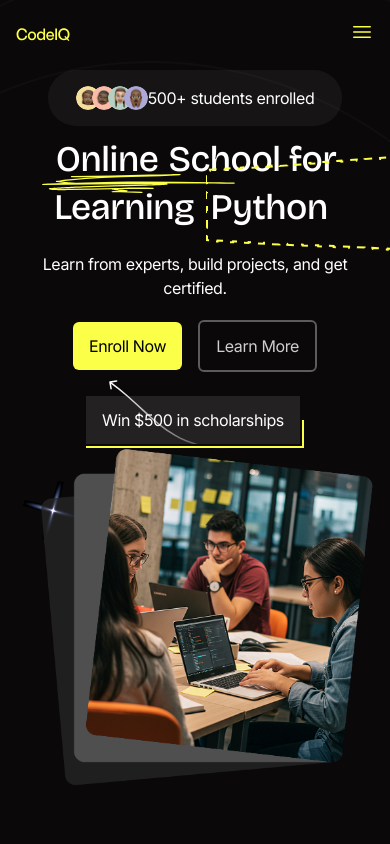
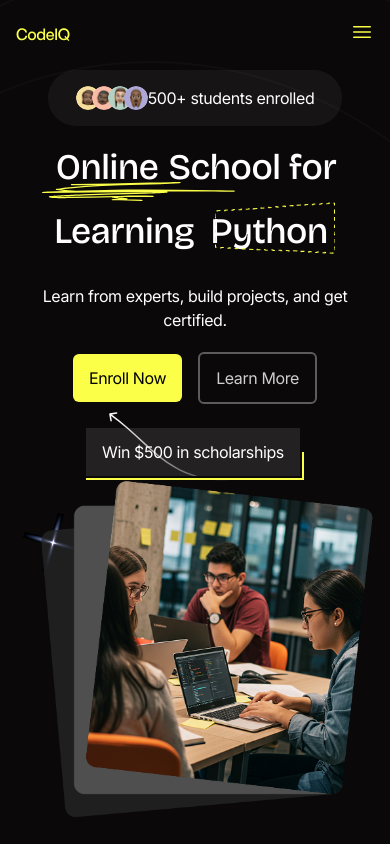
Before and after one commit to kodexthecreator/edtech-hero, a React (Vite) app: page / in a window 390 px wide. Built offline with nearby package versions, Linux system fonts and the light colour scheme.

Commit message:
Refactor Header component to use Icons for menu state and improve border visibility on mobile screens

```diff
--- a/src/Components/Header.jsx
+++ b/src/Components/Header.jsx
@@ -55,37 +55,7 @@ const Header = () => {
             className="text-white focus:outline-none transition-transform duration-300"
             aria-label={isOpen ? "CloseMenu" : "OpenMenu"}
           >
-            {isOpen ? (
-              <svg
-                xmlns="http://www.w3.org/2000/svg"
-                fill="none"
-                viewBox="0 0 24 24"
-                strokeWidth={1.5}
-                stroke="currentColor"
-                className="size-6 transition-transform duration-300 rotate-90"
-              >
-                <path
-                  strokeLinecap="round"
-                  strokeLinejoin="round"
-                  d="M6 18 18 6M6 6l12 12"
-                />
-              </svg>
-            ) : (
-              <svg
-                xmlns="http://www.w3.org/2000/svg"
-                fill="none"
-                viewBox="0 0 24 24"
-                strokeWidth={1.5}
-                stroke="currentColor"
-                className="size-6 text-primary transition-transform duration-300"
-              >
-                <path
-                  strokeLinecap="round"
-                  strokeLinejoin="round"
-                  d="M3.75 6.75h16.5M3.75 12h16.5m-16.5 5.25h16.5"
-                />
-              </svg>
-            )}
+            {isOpen ? <Icons.Nav /> : <Icons.Close />}
           </button>
         </div>
       </nav>
@@ -138,7 +108,7 @@ const Header = () => {
           </div>
 
           <div className="mt-2.5">
-            <h4 className="font-header text-4xl lg:text-7xl font-medium leading-12 lg:text-start text-center lg:leading-24 text-white">
+            <h4 className="font-header text-4xl lg:text-7xl font-medium leading-16 sm:lg-12 lg:text-start text-center lg:leading-24 text-white">
               <span className="relative lg:px-2 px-0.5">
                 Online{" "}
                 <span className="absolute lg:top-19 top-9 -left-3">
@@ -149,8 +119,12 @@ const Header = () => {
               <span className="relative px-2">
                 {" "}
                 Python
-                <span className="absolute lg:-top-[2px] lg:left-[3px] -top-8 left-[3px]">
+                <span className="absolute sm:visible invisible lg:-top-[2px]  -top-8 left-[12px]">
                   <Icons.Border />
+                </span>
+                {/* ADDING BORDER VISIBLITY BASED ON MOBILE SCREEN SIZE */}
+                <span className="absolute visible sm:invisible  -top-3 left-[12px]">
+                  <Icons.Bordersm />
                 </span>
               </span>
             </h4>
--- a/src/Components/icons.jsx
+++ b/src/Components/icons.jsx
@@ -13,6 +13,42 @@ export const Icons = {
           stroke="#FBFF48"
           stroke-width="2"
           stroke-dasharray="8 8"
+        />
+      </svg>
+    );
+  },
+  Close: () => {
+    return (
+      <svg
+        xmlns="http://www.w3.org/2000/svg"
+        fill="none"
+        viewBox="0 0 24 24"
+        strokeWidth={1.5}
+        stroke="currentColor"
+        className="size-6 text-primary transition-transform duration-300"
+      >
+        <path
+          strokeLinecap="round"
+          strokeLinejoin="round"
+          d="M3.75 6.75h16.5M3.75 12h16.5m-16.5 5.25h16.5"
+        />
+      </svg>
+    );
+  },
+  Nav: () => {
+    return (
+      <svg
+        xmlns="http://www.w3.org/2000/svg"
+        fill="none"
+        viewBox="0 0 24 24"
+        strokeWidth={1.5}
+        stroke="currentColor"
+        className="size-6 transition-transform duration-300 rotate-90"
+      >
+        <path
+          strokeLinecap="round"
+          strokeLinejoin="round"
+          d="M6 18 18 6M6 6l12 12"
         />
       </svg>
     );
@@ -40,8 +76,8 @@ export const Icons = {
   Bordersm: () => {
     return (
       <svg
-        width="160"
-        height="90"
+        width="120"
+        height="60"
         viewBox="0 0 232 98"
         fill="none"
         xmlns="http://www.w3.org/2000/svg"
```
